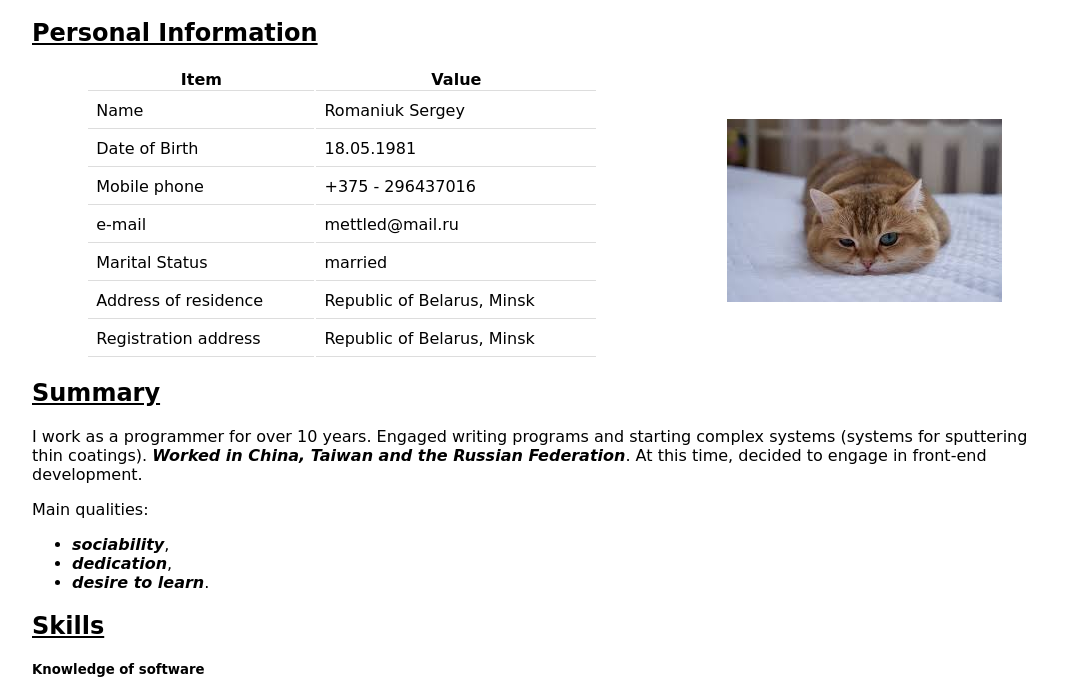
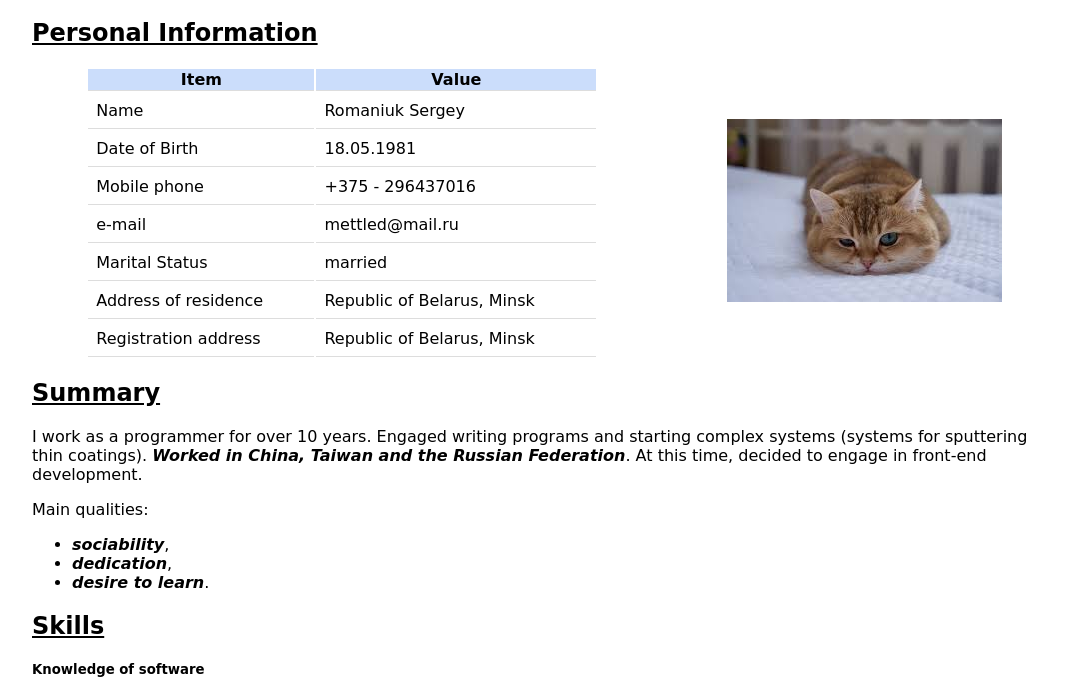
Before and after one commit to mettled/rsschool-2019Q1-cv, a plain HTML site: page index.html in a window 1280 px wide. Shown: the part 62-760 px from the top of the page, without its empty margins (96-1181 px from the left). Drawn offline with Linux system fonts and the light colour scheme.

Commit message:
fix: change some style table head

```diff
--- a/css/css.css
+++ b/css/css.css
@@ -24,6 +24,10 @@ table{
     text-align: justify;
 }
 
+thead{
+    background-color: #cbddfb;
+}
+
 thead tr th{
     text-align: center;
     border-bottom:1px solid #DDD;
```
